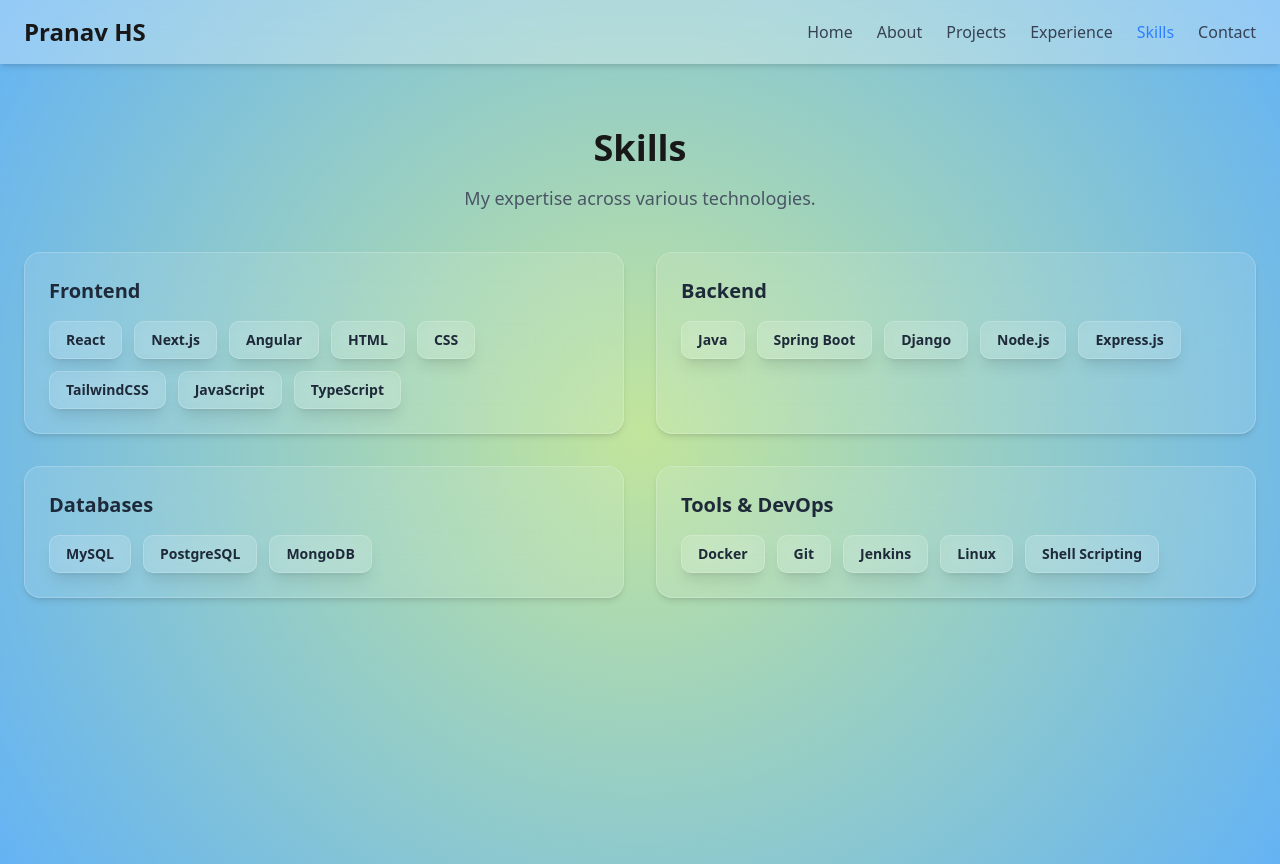
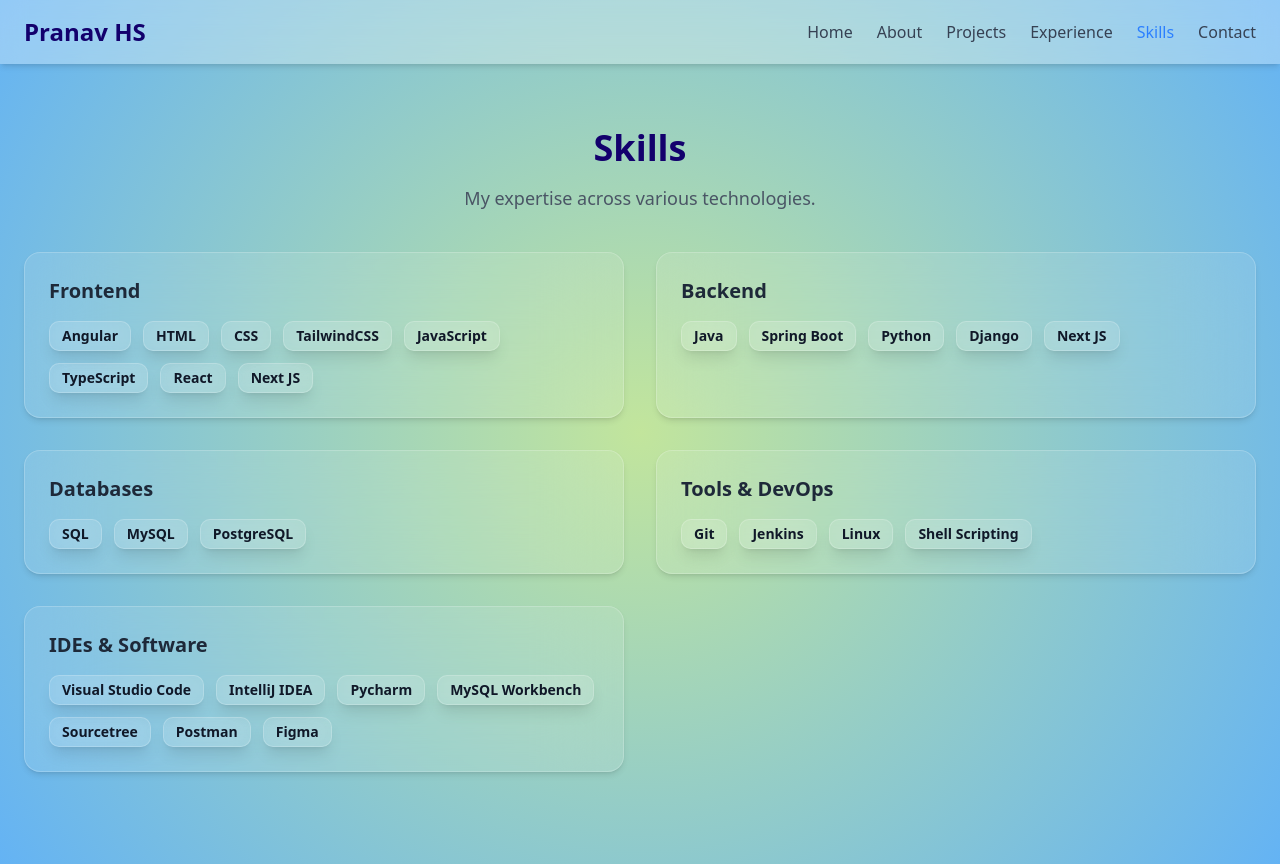
Before and after one commit to pranav-hsg/pranavhsg, a Next.js app: page /skills in a window 1280 px wide. Built offline with nearby package versions, Linux system fonts and the light colour scheme.

Commit message:
> global style link

```diff
--- a/package.json
+++ b/package.json
@@ -32,9 +32,11 @@
     "@types/node": "^20",
     "@types/react": "^19",
     "@types/react-dom": "^19",
+    "autoprefixer": "^10.4.21",
     "eslint": "^9",
     "eslint-config-next": "15.2.4",
-    "tailwindcss": "^4",
+    "postcss": "^8.5.3",
+    "tailwindcss": "^4.0.17",
     "typescript": "^5"
   }
 }
--- a/src/app/about/about.tsx
+++ b/src/app/about/about.tsx
@@ -1,4 +1,3 @@
-import { btnStyle } from "@/utils/style";
 import Image from "next/image";
 export default function About() {
     return (
@@ -50,7 +49,7 @@
                             {["JavaScript", "TypeScript", "React", "Angular", "Spring Boot", "TailwindCSS", "SQL"].map(skill => (
                                 <span
                                     key={skill}
-                                    className={btnStyle + " px-3 py-1 rounded-lg text-sm shadow-md"}
+                                    className="glassy-chip"
                                 >
                                     {skill}
                                 </span>
@@ -66,7 +65,7 @@
                 <p className="mt-2 text-gray-600">Feel free to reach out!</p>
                 <a
                     href="/contact"
-                    className={btnStyle + "mt-4 inline-block bg-primary  font-medium hover:bg-primary-dark transition-all"}
+                    className="glassy-btn inline-block"
                 >
                     Contact Me
                 </a>
--- a/src/app/contact/contact.tsx
+++ b/src/app/contact/contact.tsx
@@ -2,7 +2,6 @@
 
 import { useState } from "react";
 import emailjs from "@emailjs/browser";
-import { btnStyle } from "@/utils/style";
 
 export default function Contact() {
     const [formData, setFormData] = useState({ name: "", email: "", message: "" });
@@ -59,7 +58,7 @@
                             required
                             value={formData.name}
                             onChange={handleChange}
-                            className="w-full border-1 border-gray-300 focus:border-primary focus:ring-primary p-3 rounded-lg"
+                            className="w-full border-gray-300 focus:border-primary focus:ring-primary p-3 rounded-lg"
                         />
                         <input
                             type="email"
@@ -68,7 +67,7 @@
                             required
                             value={formData.email}
                             onChange={handleChange}
-                            className="w-full border-1 border-gray-300 focus:border-primary focus:ring-primary p-3 rounded-lg"
+                            className="w-full border-gray-300 focus:border-primary focus:ring-primary p-3 rounded-lg"
                         />
                         <textarea
                             name="message"
@@ -77,11 +76,11 @@
                             rows={5}
                             value={formData.message}
                             onChange={handleChange}
-                            className="w-full border-1 border-gray-300 focus:border-primary focus:ring-primary p-3 rounded-lg"
+                            className="w-full border-gray-300 focus:border-primary focus:ring-primary p-3 rounded-lg"
                         ></textarea>
                         <button
                             type="submit"
-                            className={btnStyle + " mx-auto cursor-pointer "}
+                            className="w-full bg-primary text-white py-3 rounded-lg hover:bg-primary-dark transition"
                             disabled={loading}
                         >
                             {loading ? "Sending..." : "Send Message"}
--- a/src/app/globals.css
+++ b/src/app/globals.css
@@ -135,7 +135,7 @@
 }
 
 @theme {
-  --color-primary: #181818;
+  --color-primary: #13006d;
   /* A brighter blue, often used for primary actions */
   --color-secondary: #6c757d;
   /* A medium gray, good for secondary elements */
@@ -158,14 +158,21 @@
 @layer components {
   .good {
     background-color: red;
+    color: red;
+    @apply text-9xl;
+
   }
 
-  .glassy-btn-base {
-    @apply px-4 py-2 rounded-full bg-white/10 backdrop-blur-md border border-white/20 shadow-lg transition-all duration-300 hover:bg-white/20 hover:scale-105 focus:outline-none focus:ring-2 focus:ring-white/30 flex items-center gap-2 font-semibold text-gray-900
+  .glassy-btn {
+    @apply px-4 py-2 rounded-full bg-white/10 backdrop-blur-md border border-white/20 shadow-lg transition-all duration-300 hover:bg-white/20 hover:scale-105 focus:outline-none focus:ring-2 focus:ring-white/30 flex items-center gap-2 font-semibold text-gray-900;
+  }
+
+  .glassy-chip {
+    @apply px-3 py-1 rounded-lg text-sm bg-white/10 backdrop-blur-md border border-white/20 shadow-lg transition-all duration-300 hover:bg-white/20 hover:scale-105 focus:outline-none focus:ring-2 focus:ring-white/30 flex items-center gap-2 font-semibold text-gray-900;
   }
 
   .cta-btn {
-    @apply bg-white/10 text-white hover:bg-white/20 border-white/20 px-6 py-3 rounded-full shadow-lg transition-all duration-300 flex items-center gap-2 transform hover:scale-105
+    @apply bg-white/10 text-white hover:bg-white/20 border-white/20 px-6 py-3 rounded-full shadow-lg transition-all duration-300 flex items-center gap-2 transform hover:scale-105;
   }
 }
 
--- a/src/app/page.tsx
+++ b/src/app/page.tsx
@@ -3,7 +3,6 @@
 import Image from 'next/image';
 import { FloatingCircles } from '@/utils/floating-circles';
 import Link from 'next/link';
-import { btnStyle } from '@/utils/style';
 
 const sections = [
   { title: 'About Me', description: 'Passionate about software development and problem-solving, I specialize in building scalable and efficient applications.', link: '/about', linkText: 'Learn more →' },
@@ -31,10 +30,10 @@
 
       {/* Call-to-Action Buttons */}
       <div className="mt-10 flex gap-6">
-        <a href="https://linkedin.com/in/pranav-hsg" target="_blank" rel="noopener noreferrer" className={btnStyle}>
+        <a href="https://linkedin.com/in/pranav-hsg" target="_blank" rel="noopener noreferrer" className="glassy-btn">
           <Linkedin className="w-5 h-5" /> LinkedIn
         </a>
-        <a href="https://github.com/pranav-hsg" target="_blank" rel="noopener noreferrer" className={btnStyle + ' '}>
+        <a href="https://github.com/pranav-hsg" target="_blank" rel="noopener noreferrer" className="glassy-btn">
           <Github className="w-5 h-5" /> GitHub
         </a>
       </div>
--- a/src/app/skills/skills.tsx
+++ b/src/app/skills/skills.tsx
@@ -1,11 +1,19 @@
-import { btnStyle } from "@/utils/style";
 
 export default function Skills() {
     const skills = [
-        { category: "Frontend", items: ["React", "Next.js", "Angular", "HTML", "CSS", "TailwindCSS", "JavaScript", "TypeScript"] },
-        { category: "Backend", items: ["Java", "Spring Boot", "Django", "Node.js", "Express.js"] },
-        { category: "Databases", items: ["MySQL", "PostgreSQL", "MongoDB"] },
-        { category: "Tools & DevOps", items: ["Docker", "Git", "Jenkins", "Linux", "Shell Scripting"] },
+        { category: "Frontend", items: ["Angular", "HTML", "CSS", "TailwindCSS", "JavaScript", "TypeScript", "React", "Next JS"] },
+        { category: "Backend", items: ["Java", "Spring Boot", "Python", "Django", "Next JS"] },
+        { category: "Databases", items: ["SQL", "MySQL", "PostgreSQL"] },
+        { category: "Tools & DevOps", items: ["Git", "Jenkins", "Linux", "Shell Scripting"] },
+        {
+            category: "IDEs & Software", items: ["Visual Studio Code",
+                "IntelliJ IDEA",
+                "Pycharm",
+                "MySQL Workbench",
+                "Sourcetree",
+                "Postman",
+                "Figma"]
+        },
     ];
 
     return (
@@ -24,7 +32,7 @@
                         <h3 className="text-xl font-semibold ">{category}</h3>
                         <div className="mt-4 flex flex-wrap gap-3">
                             {items.map((skill, i) => (
-                                <span key={i} className={btnStyle + "px-3 py-1 rounded-lg text-sm"}>
+                                <span key={i} className='glassy-chip'>
                                     {skill}
                                 </span>
                             ))}
--- a/src/utils/style.ts
+++ /dev/null
@@ -1,11 +0,0 @@
-export const btnStyle = ` px-4 py-2
-        rounded-full
-        bg-white/10  /* Glassmorphism effect - more subtle */
-        backdrop-blur-md
-        border border-white/20
-        shadow-lg
-        transition-all duration-300
-        hover:bg-white/20 hover:scale-105
-        focus:outline-none focus:ring-2 focus:ring-white/30
-        flex items-center gap-2
-         font-semibold text-gray-900`
```
Also changed, not shown: src/app/experience/experience.tsx (+17 -7 lines), 1 other file (tests, documents, lock files or other folders).
